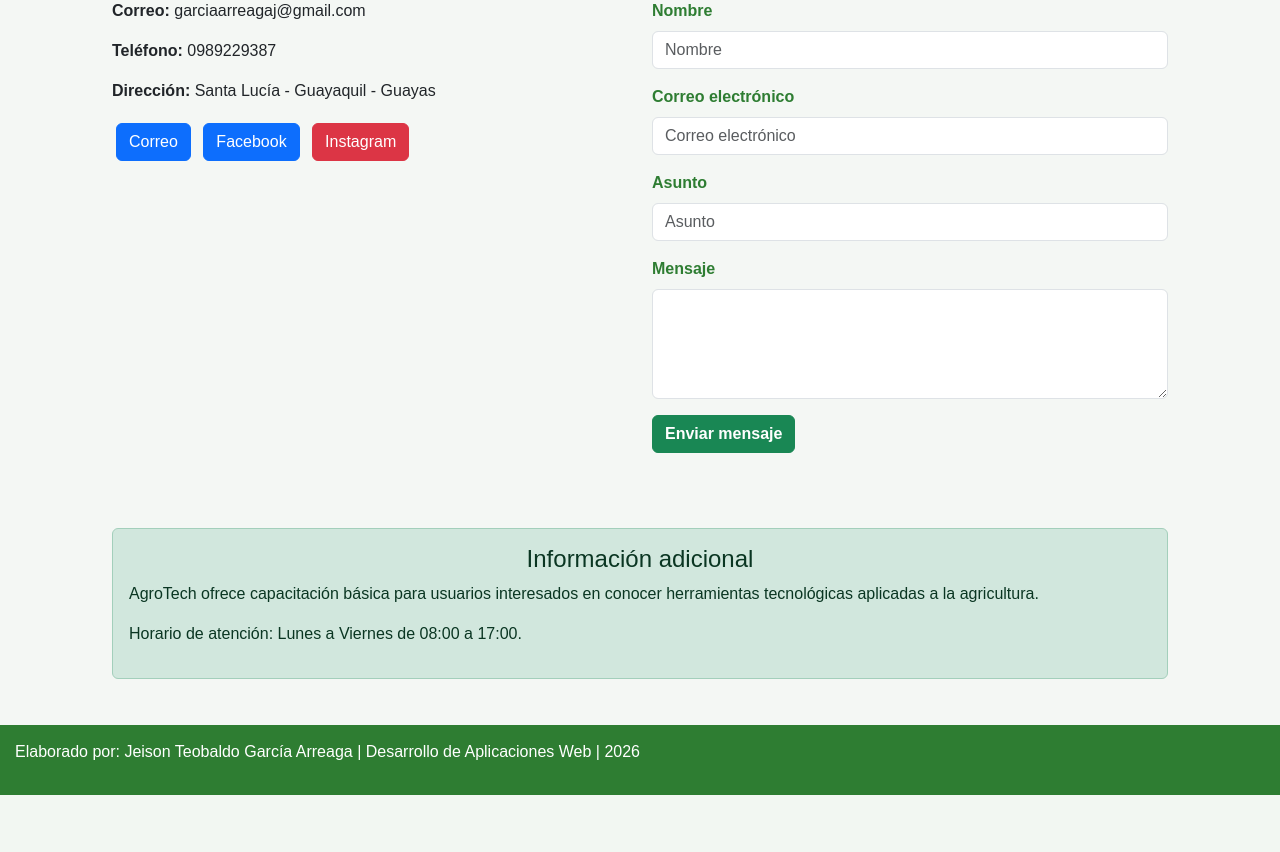
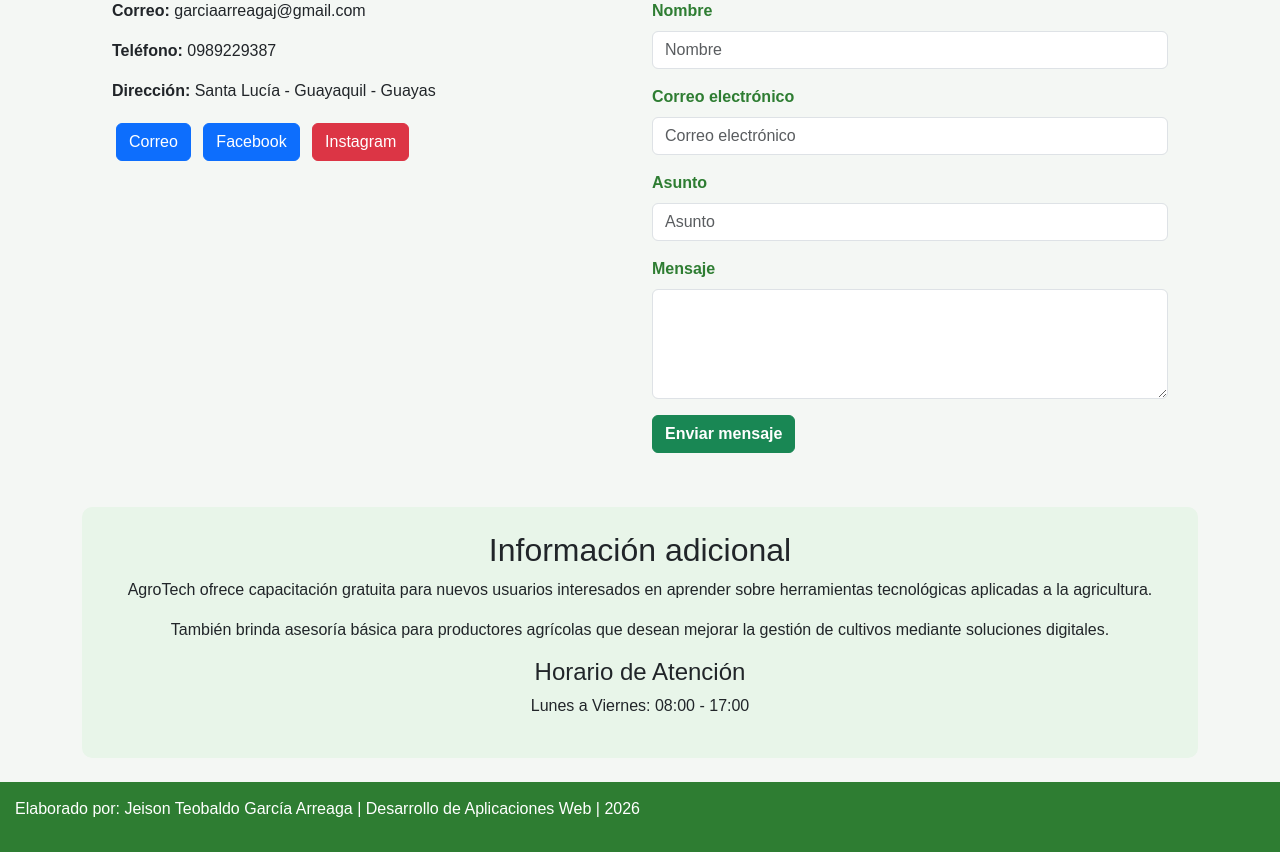
Before and after one commit to JeisonG2003/Desarrollo-Aplicaciones-Web-General, a Flask app: page / in a window 1280 px wide. Shown: the part 3416-4268 px from the top of the page. Before the commit the page ends 4211 px from the top, so only its background shows below. Run offline with Flask 3, Linux system fonts and the light colour scheme.

Commit message:
Actualización de páginas del proyecto AgroTech

```diff
--- a/templates/index.html
+++ b/templates/index.html
@@ -491,27 +491,27 @@ Inicio - AgroTech
 
 
             <!-- INFORMACIÓN ADICIONAL -->
-            <section class="seccion">
+            <aside class="container text-center p-4 my-4">
 
-                <div class="alert alert-success text-center">
+                <h2>Información adicional</h2>
 
-                    <h4>
-                        Información adicional
-                    </h4>
+                <p>
+                    AgroTech ofrece capacitación gratuita para nuevos usuarios interesados
+                    en aprender sobre herramientas tecnológicas aplicadas a la agricultura.
+                </p>
 
-                    <p>
-                        AgroTech ofrece capacitación básica para usuarios interesados
-                        en conocer herramientas tecnológicas aplicadas a la agricultura.
-                    </p>
+                <p>
+                    También brinda asesoría básica para productores agrícolas que desean
+                    mejorar la gestión de cultivos mediante soluciones digitales.
+                </p>
 
-                    <p>
-                        Horario de atención:
-                        Lunes a Viernes de 08:00 a 17:00.
-                    </p>
+                <h4>Horario de Atención</h4>
 
-                </div>
+                <p>
+                    Lunes a Viernes: 08:00 - 17:00
+                </p>
 
-            </section>
+            </aside>
 
 
             <!-- MODAL -->
```
Also changed, not shown: index.html (+13 -12 lines).
